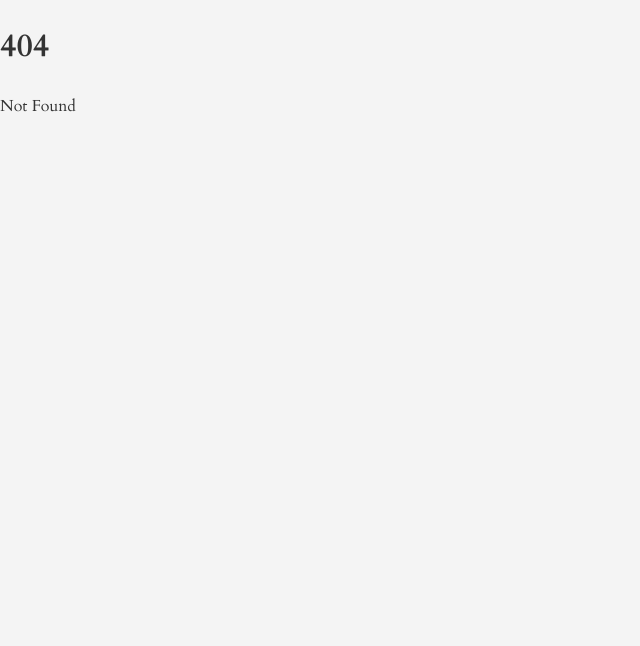
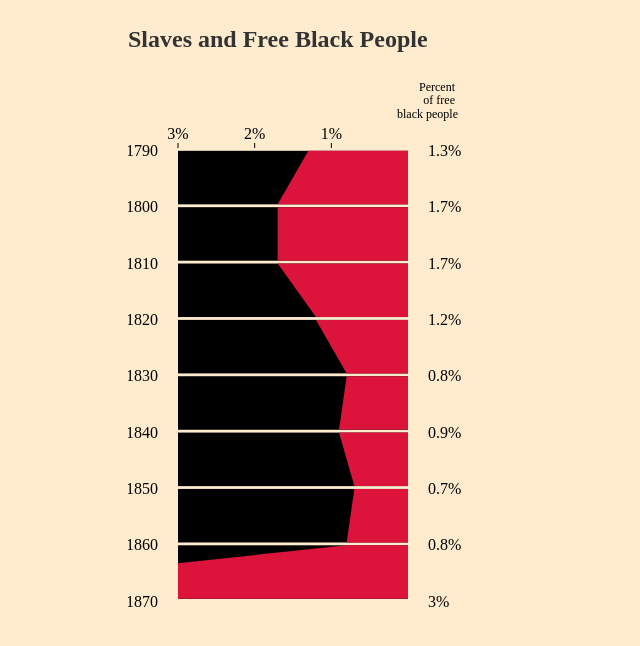
Before and after one commit to akomiqaia/challenge-dubois, a SvelteKit app: page /challange/slaves-and-free-black-people in a window 1280 px wide. Before the commit this address had no page. Shown: the top 646 px of the page, without its empty margins (0-640 px from the left). Built offline with nearby package versions, Linux system fonts and the light colour scheme.

Commit message:
feat: add second challange and fix some issues with first one

```diff
--- a/src/app.html
+++ b/src/app.html
@@ -5,10 +5,14 @@
 		<link rel="icon" href="%sveltekit.assets%/favicon.png" />
 		<meta name="viewport" content="width=device-width, initial-scale=1" />
 		%sveltekit.head%
+		<link
+			href="https://fonts.googleapis.com/css2?family=Cardo:ital,wght@0,400;0,700;1,400&display=swap"
+			rel="stylesheet"
+		/>
 		<link rel="preconnect" href="https://fonts.googleapis.com" />
 		<link rel="preconnect" href="https://fonts.gstatic.com" crossorigin />
 		<link
-			href="https://fonts.googleapis.com/css2?family=Cardo:ital,wght@0,400;0,700;1,400&display=swap"
+			href="https://fonts.googleapis.com/css2?family=Public+Sans:ital,wght@0,100..900;1,100..900&display=swap"
 			rel="stylesheet"
 		/>
 		<link rel="stylesheet" href="%sveltekit.assets%/global.css" />
--- /dev/null
+++ b/src/data/challenge02/data.json
@@ -0,0 +1,47 @@
+[
+ {
+   "Year": 1790,
+   "Slave": 98.7,
+   "Free": 1.3
+ },
+ {
+   "Year": 1800,
+   "Slave": 98.3,
+   "Free": 1.7
+ },
+ {
+   "Year": 1810,
+   "Slave": 98.3,
+   "Free": 1.7
+ },
+ {
+   "Year": 1820,
+   "Slave": 98.8,
+   "Free": 1.2
+ },
+ {
+   "Year": 1830,
+   "Slave": 99.2,
+   "Free": 0.8
+ },
+ {
+   "Year": 1840,
+   "Slave": 99.1,
+   "Free": 0.9
+ },
+ {
+   "Year": 1850,
+   "Slave": 99.3,
+   "Free": 0.7
+ },
+ {
+   "Year": 1860,
+   "Slave": 99.2,
+   "Free": 0.8
+ },
+ {
+   "Year": 1870,
+   "Slave": 0,
+   "Free": 100
+ }
+]
--- a/src/lib/GeorgiaState.svelte
+++ b/src/lib/GeorgiaState.svelte
@@ -1,9 +1,9 @@
 <script lang="ts">
+	import type { geoJsonType } from '../routes/challange/black-people-population-of-georgia-by-county/+page.svelte';
 	import { createEventDispatcher } from 'svelte';
-
 	import { geoIdentity, geoPath } from 'd3-geo';
 
-	export let geojson;
+	export let geojson: geoJsonType;
 	export let populationLookup: string;
 	export let categories;
 	export let colorScale;
@@ -41,8 +41,8 @@
 
 <style>
 	div {
-		width: 50vw;
-		height: 50vh;
+		width: 40vw;
+		height: 40vh;
 		overflow: hidden;
 	}
 
--- /dev/null
+++ b/src/routes/+layout.svelte
@@ -0,0 +1,12 @@
+<main>
+	<slot />
+</main>
+
+<style>
+	main {
+		padding: 50px auto;
+		margin: 0 auto;
+		width: 80%;
+		height: 100vh;
+	}
+</style>
--- /dev/null
+++ b/src/routes/challange/slaves-and-free-black-people/+page.server.ts
@@ -0,0 +1,7 @@
+import data from '../../../data/challenge02/data.json';
+
+export async function load() {
+	return {
+		csvData: data
+	};
+}
--- /dev/null
+++ b/src/routes/challange/slaves-and-free-black-people/+page.svelte
@@ -0,0 +1,93 @@
+<script lang="ts">
+	import { scaleBand, scaleLinear } from 'd3-scale';
+
+	export let data;
+	const csvData: { Year: string; Free: number }[] = data.csvData.map((d) => {
+		return {
+			Year: d.Year.toString(),
+			Free: d.Free === 100 ? 3 : Number(d.Free)
+		};
+	});
+
+	const width = 400;
+	const height = 600;
+
+	const margin = { top: 70, right: 20, bottom: 20, left: 50 };
+	const innerHeight = height - margin.top - margin.bottom;
+	const innerWidth = width - margin.left - margin.right;
+
+	$: xDomain = csvData.map((d) => d.Year);
+	$: yDomain = csvData.map((d) => d.Free);
+
+	$: yScale = scaleBand().domain(xDomain).range([0, innerHeight]).padding(0.05);
+
+	const rectWidth = innerWidth - 100;
+	$: freePercentageScale = scaleLinear()
+		.domain([0, Math.max.apply(null, yDomain)])
+		.range([0, rectWidth]);
+	$: tickScale = scaleLinear().domain([3, 0]).range([0, rectWidth]);
+</script>
+
+<h2>Slaves and Free Black People</h2>
+<div class="svg-wrapper">
+	<svg {width} {height}>
+		<g transform={`translate(${innerWidth},0)`}>
+			<text dy=".71em" text-anchor="end" font-size="12">
+				<tspan x="0" dy="1.1em">Percent</tspan>
+				<tspan x="0" dy="1.1em">of free</tspan>
+				<tspan x="0" dy="1.1em">black people</tspan>
+			</text>
+		</g>
+		<g transform={`translate(${margin.left},${margin.top})`}>
+			{#each [3, 2, 1] as tickValue}
+				<g transform={`translate(${tickScale(tickValue)},0)`}>
+					<text text-anchor="middle" dy=".71em" y={-20}>
+						{tickValue}%
+					</text>
+					<line y2={-5} stroke="black" />
+				</g>
+			{/each}
+			{#each csvData as d, i}
+				<text text-anchor="end" x="-20" dy=".32em" y={yScale(d.Year)}>
+					{d.Year}
+				</text>
+				{#if i !== csvData.length - 1}
+					<rect x="0" y={yScale(d.Year)} width={rectWidth} height={yScale.bandwidth()} />
+					{@const x1 = rectWidth - freePercentageScale(d.Free)}
+					{@const y1 = yScale(d.Year)}
+					{@const x2 = rectWidth}
+					{@const y2 = yScale(d.Year)}
+					{@const x3 = rectWidth}
+					{@const y3 = yScale(d.Year) + yScale.bandwidth()}
+					{@const x4 = rectWidth - freePercentageScale(csvData[i + 1].Free)}
+					{@const y4 = yScale(d.Year) + yScale.bandwidth()}
+					{#if i === csvData.length - 2}
+						{@const x5 = rectWidth - freePercentageScale(3)}
+						{@const y5 = yScale(d.Year) + yScale.bandwidth() / 3}
+
+						<polygon points={`${x1},${y1} ${x2},${y2} ${x3},${y3} ${x4},${y4} ${x5},${y5}`} />
+					{:else}
+						<polygon points={`${x1},${y1} ${x2},${y2} ${x3},${y3} ${x4},${y4}`} fill="red" />
+					{/if}
+				{/if}
+				<text text-anchor="start" x={rectWidth + 20} dy=".32em" y={yScale(d.Year)}>
+					{d.Free}%
+				</text>
+			{/each}
+		</g>
+	</svg>
+</div>
+
+<style>
+	.svg-wrapper {
+		width: 100%;
+	}
+
+	svg g rect {
+		fill: var(--color-black);
+	}
+
+	svg polygon {
+		fill: var(--color-crimson);
+	}
+</style>
--- a/static/global.css
+++ b/static/global.css
@@ -1,3 +1,15 @@
+:root {
+	--color-black: #000000;
+	--color-brown: #654321;
+	--color-tan: #d2b48c;
+	--color-gold: #ffd700;
+	--color-pink: #ffc0cb;
+	--color-crimson: #dc143c;
+	--color-green: #00aa00;
+	--color-blue: #4682b4;
+	--color-purple: #7e6583;
+}
+
 .cardo-regular {
 	font-family: 'Cardo', serif;
 	font-weight: 400;
@@ -17,13 +29,13 @@
 }
 
 body {
-	font-family: 'Cardo', serif;
+	font-family: 'Public serif', serif;
 	font-weight: 400;
 	font-style: normal;
 	/* font-size: 1.6rem; */
 	line-height: 1.6;
 	color: #333;
-	background-color: #f4f4f4;
+	background-color: blanchedalmond;
 	margin: 0;
 	padding: 0;
 	-webkit-font-smoothing: antialiased;
```
Also changed, not shown: package.json (+3 -5 lines), src/routes/+page.svelte (+8 -1 lines), src/routes/challange/black-people-population-of-georgia-by-county/+page.svelte (+48 -79 lines), 1 other file (tests, documents, lock files or other folders).
